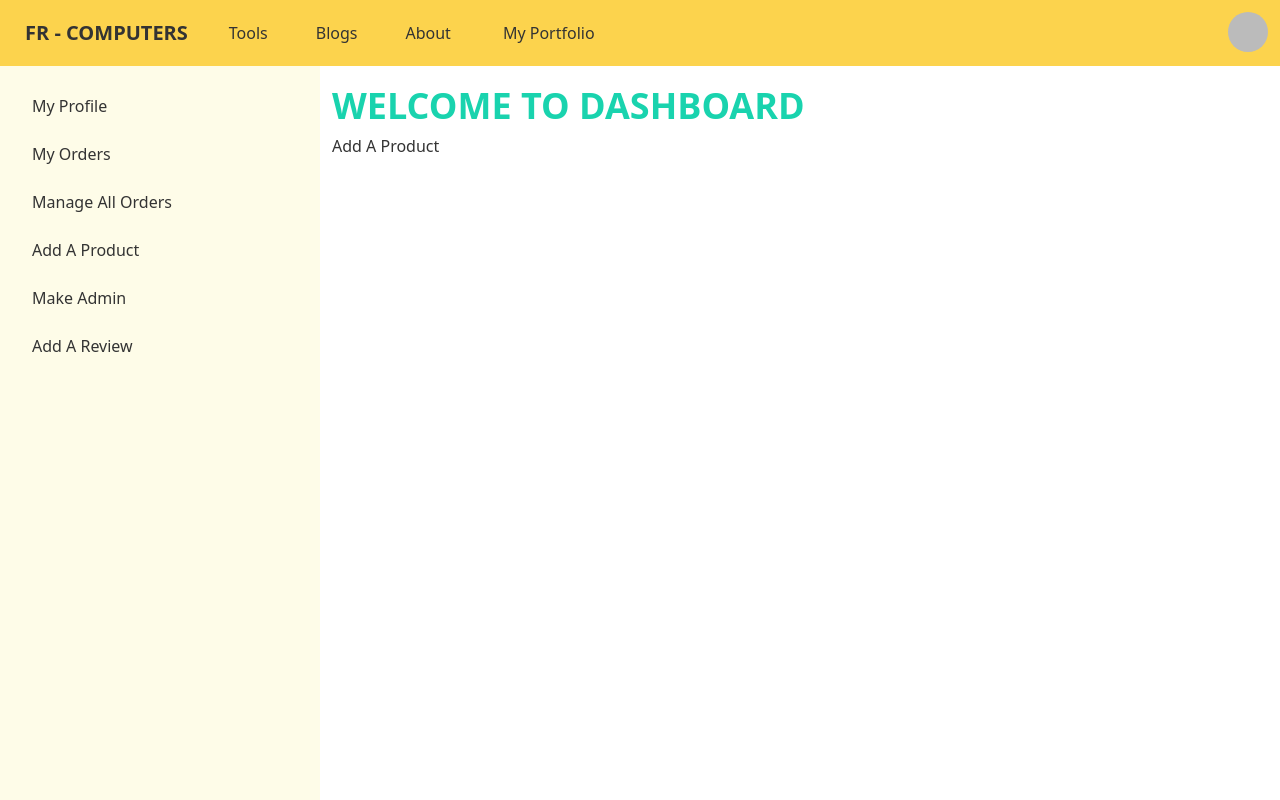
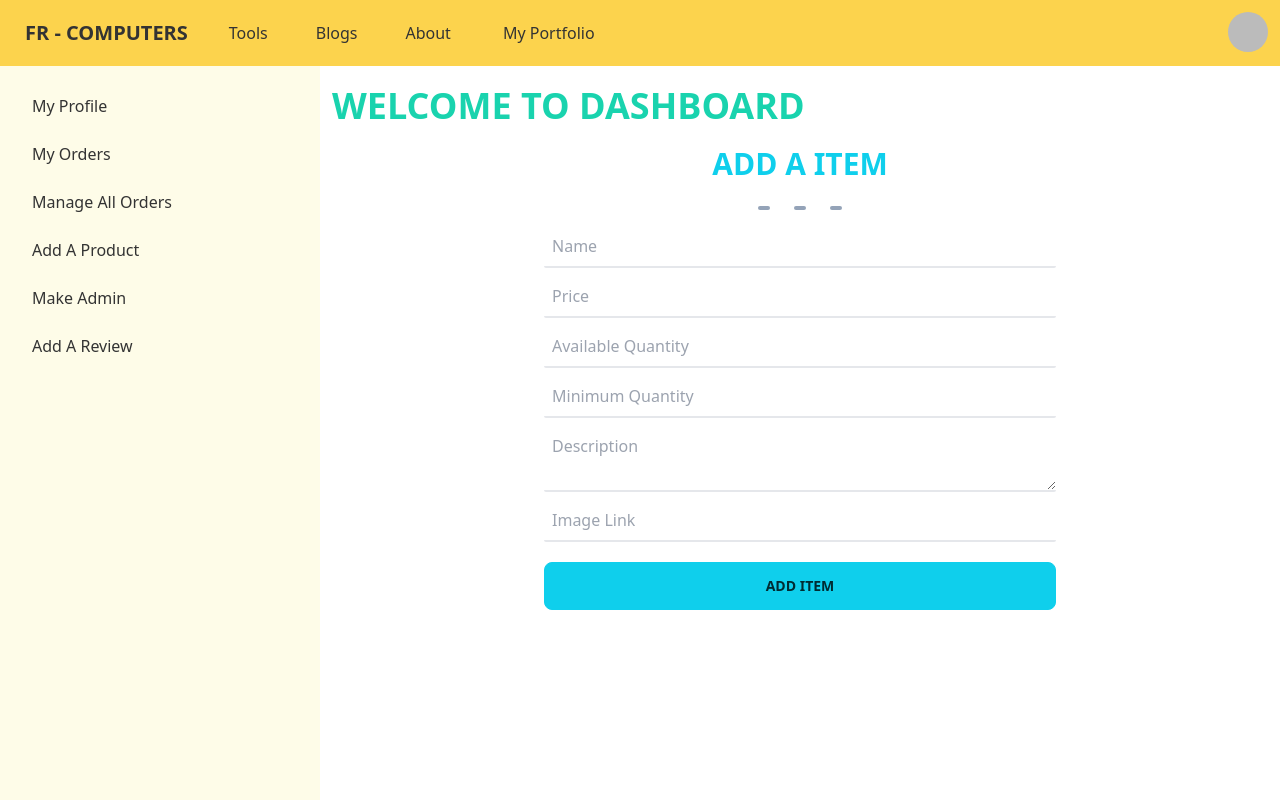
Before and after one commit to Fahimmuntasir1/FR-Tools-Web-app, a React (Create React App) app: page /dashboard/addProduct in a window 1280 px wide. Shown: the top 800 px of the page. Built offline with nearby package versions, Linux system fonts and the light colour scheme; no server answers; sample sign-in values are in the browser's storage; the HTML template or start-up script is replaced by a standard one.

Commit message:
add product section done ,, makeadmin running

```diff
--- a/src/Components/Pages/Dashboard/AddProducts.js
+++ b/src/Components/Pages/Dashboard/AddProducts.js
@@ -1,11 +1,145 @@
-import React from 'react';
+import React from "react";
+import { useForm } from "react-hook-form";
+import { toast } from "react-toastify";
 
 const AddProducts = () => {
-    return (
-        <div>
-            <h2>Add A Product</h2>
-        </div>
-    );
+  const {
+    register,
+    formState: { errors },
+    handleSubmit,
+  } = useForm();
+  const onSubmit = (data) => {
+    fetch("http://localhost:5000/tools", {
+      method: "POST",
+      headers: {
+        "content-type": "application/json",
+      },
+      body: JSON.stringify(data),
+    })
+      .then((res) => res.json())
+      .then((result) => {
+        console.log(result);
+        toast("User Added Successfully");
+      });
+
+  };
+
+  return (
+    <div className="">
+      <h3 className="text-3xl font-bold text-center text-primary py-3 uppercase">
+        Add a Item
+      </h3>
+      <div className="flex h-1 justify-center my-3 ">
+        <div className="  mx-3 bg-slate-400 w-3 card rounded-box place-items-center"></div>
+        <div className=" mx-3 bg-slate-400 w-3 card rounded-box place-items-center"></div>
+        <div className=" mx-3 bg-slate-400 w-3 card rounded-box place-items-center"></div>
+      </div>
+
+      <div className="  w-full max-w-lg m-auto bg-base-100">
+        <form className="flex flex-col  " onSubmit={handleSubmit(onSubmit)}>
+          <input
+            className="p-2 outline-none my-1 focus:border-b-violet-700 border-b-2 rounded-sm"
+            placeholder="Name"
+            {...register("name", {
+              required: {
+                value: true,
+                message: "Enter your name",
+              },
+            })}
+          />{" "}
+          {errors.name?.type === "required" && (
+            <span className="text-red-500 text-xs mt-1">
+              {errors?.name.message}
+            </span>
+          )}
+          <input
+            className="p-2 outline-none my-1 focus:border-b-violet-700 border-b-2 rounded-sm"
+            placeholder="Price"
+            type="number"
+            {...register("price", {
+              required: {
+                value: true,
+                message: "This Field is Required",
+              },
+            })}
+          />{" "}
+          {errors.price?.type === "required" && (
+            <span className="text-red-500 text-xs mt-1">
+              {errors?.price.message}
+            </span>
+          )}
+          <input
+            className="p-2 outline-none my-1 focus:border-b-violet-700 border-b-2 rounded-sm"
+            placeholder="Available Quantity"
+            type="number"
+            {...register("availableQuantity", {
+              required: {
+                value: true,
+                message: "This Field is Required",
+              },
+            })}
+          />{" "}
+          {errors.availableQuantity?.type === "required" && (
+            <span className="text-red-500 text-xs mt-1">
+              {errors?.availableQuantity.message}
+            </span>
+          )}
+          <input
+            className="p-2 outline-none my-1 focus:border-b-violet-700 border-b-2  rounded-sm"
+            placeholder="Minimum Quantity"
+            type="number"
+            {...register("minimumOrderQuantity", {
+              required: {
+                value: true,
+                message: "This Field is Required",
+              },
+            })}
+          />{" "}
+          {errors.minimumOrderQuantity?.type === "required" && (
+            <span className="text-red-500 text-xs mt-1">
+              {errors?.minimumOrderQuantity.message}
+            </span>
+          )}
+          <textarea
+            className="p-2 outline-none my-1 focus:border-b-violet-700 border-b-2 rounded-sm"
+            placeholder="Description"
+            {...register("description", {
+              required: {
+                value: true,
+                message: "This Field is Required",
+              },
+            })}
+          />{" "}
+          {errors.description?.type === "required" && (
+            <span className="text-red-500 text-xs mt-1">
+              {errors?.description.message}
+            </span>
+          )}
+          <input
+            className="p-2 outline-none my-1 focus:border-b-violet-700 border-b-2  rounded-sm"
+            placeholder="Image Link"
+            type="text"
+            {...register("img", {
+              required: {
+                value: true,
+                message: "This Field is Required",
+              },
+            })}
+          />{" "}
+          {errors.img?.type === "required" && (
+            <span className="text-red-500 text-xs mt-1">
+              {errors?.img.message}
+            </span>
+          )}
+          <input
+            className="btn btn-primary mt-4"
+            type="submit"
+            value="Add Item"
+          />
+        </form>
+      </div>
+    </div>
+  );
 };
 
 export default AddProducts;
--- a/src/Components/Pages/Dashboard/MakeAdmin.js
+++ b/src/Components/Pages/Dashboard/MakeAdmin.js
@@ -9,7 +9,12 @@ const MakeAdmin = () => {
     isLoading,
     refetch,
   } = useQuery("users", () =>
-    fetch("http://localhost:5000/user").then((res) => res.json())
+    fetch("http://localhost:5000/user", {
+      method: "GET",
+      headers: {
+        authorization: `Bearer ${localStorage.getItem("accessToken ")}`,
+      },
+    }).then((res) => res.json())
   );
   if (isLoading) {
     return <Loading />;
@@ -28,9 +33,13 @@ const MakeAdmin = () => {
             </tr>
           </thead>
           <tbody>
-            {
-              users.map((user, index )=> <MakeAdminRow key={user._id} user={user} index={index}></MakeAdminRow>)
-            }
+            {users?.map((user, index) => (
+              <MakeAdminRow
+                key={user._id}
+                user={user}
+                index={index}
+              ></MakeAdminRow>
+            ))}
           </tbody>
         </table>
       </div>
--- a/src/Components/Pages/Dashboard/MakeAdminRow.js
+++ b/src/Components/Pages/Dashboard/MakeAdminRow.js
@@ -6,7 +6,9 @@ const MakeAdminRow = ({ user,index }) => {
     <tr>
       <th>{index+1}</th>
       <td>{email}</td>
-      <td>Quality Control Specialist</td>
+      <td>
+        <button class="btn btn-sm btn-secondary text-white">Make Admin</button>
+      </td>
       <td>
         <button class="btn btn-sm btn-secondary text-white">Make Admin</button>
       </td>
--- a/src/Components/Pages/Purchase.js
+++ b/src/Components/Pages/Purchase.js
@@ -1,7 +1,8 @@
 import React, { useEffect, useState } from "react";
-import { useParams } from "react-router-dom";
+import { useNavigate, useParams } from "react-router-dom";
 import { useAuthState } from "react-firebase-hooks/auth";
 import auth from "../../firebase.init";
+import { toast } from "react-toastify";
 
 const Purchase = () => {
   const [user] = useAuthState(auth);
@@ -18,10 +19,19 @@ const Purchase = () => {
   } = purchase;
 
   const [updateQuantity, setUpdateQuantity] = useState(0);
+  const navigate = useNavigate();
 
   const handlePurchaseProduct = (e) => {
     e.preventDefault();
     const quantity = e.target.quantity.value;
+
+    if (quantity < minimumOrderQuantity) {
+      return toast("quantity can't be smaller then minimum Order Quantity");
+    }
+    if (quantity > availableQuantity) {
+      return toast("quantity can't be bigger then available quantity");
+    }
+
     const updatedQuantity = availableQuantity - quantity;
 
     const update = { updatedQuantity };
@@ -57,10 +67,11 @@ const Purchase = () => {
       },
       body: JSON.stringify(purchasedInfo),
     })
-    .then((res) => res.json())
-    .then((data) => {
-      console.log(data);
-    })
+      .then((res) => res.json())
+      .then((data) => {
+        toast("Order confirmed");
+        navigate("/");
+      });
   };
 
   useEffect(() => {
```
